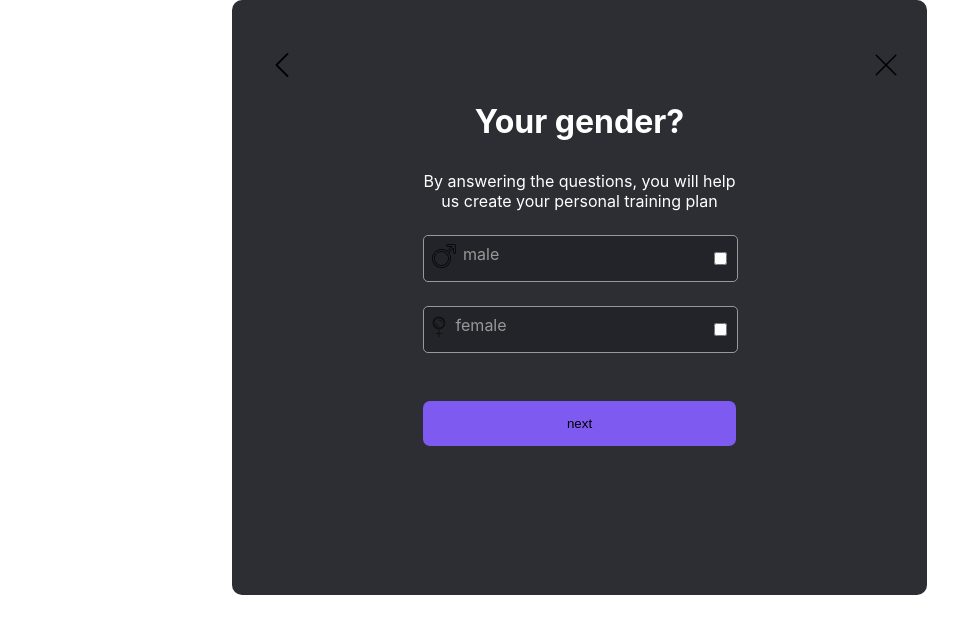
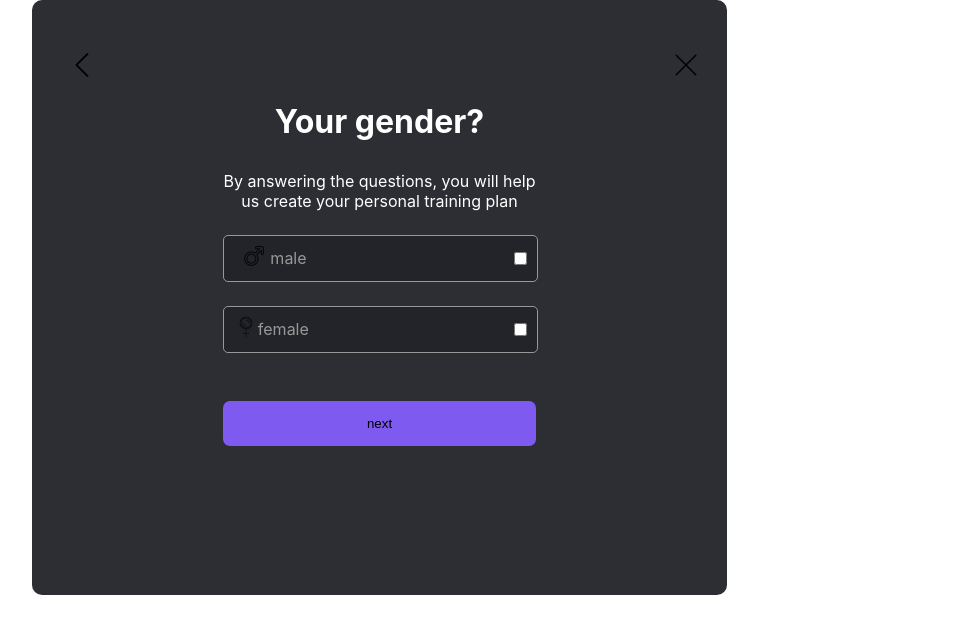
Before and after one commit to SolidPracticum/WorkoutPlannerApp, a React (Create React App) app: page /SecondModal in a window 1280 px wide. Shown: the top 634 px of the page, without its empty margins (168-1126 px from the left). Built offline with nearby package versions, Linux system fonts and the light colour scheme.

Commit message:
fix: in inputs

```diff
--- a/src/components/SecondModal/SecondModal.jsx
+++ b/src/components/SecondModal/SecondModal.jsx
@@ -30,9 +30,9 @@ export default function SecondModa() {
       <div className={styles.manIcon}>
         <input type="checkbox" id={styles.checkbox2} value={man} onChange={() => setMan(!man)} />{" "}
         <div className={styles.man}>
-          {t("reg.checkbox2")} <br />
+          <span className={styles.male}>{t("reg.checkbox2")}</span> <br />
           <label htmlFor="checkbox2">
-            <img src="Images/SecondModalIcons/man1.png" alt="maleGender" />
+            <img src="Images/SecondModalIcons/male-gender.png" alt="maleGender" />
           </label>
         </div>
       </div>
@@ -45,7 +45,7 @@ export default function SecondModa() {
           onChange={() => setWoman(!woman)}
         />{" "}
         <div className={styles.woman}>
-          {t("reg.checkbox1")} <br />
+          <span className={styles.female}>{t("reg.checkbox1")}</span> <br />
           <label htmlFor="checkbox1">
             <img src="Images/SecondModalIcons/woman.png" alt="womanGender" />
           </label>
--- a/src/components/SecondModal/SecondModal.module.scss
+++ b/src/components/SecondModal/SecondModal.module.scss
@@ -1,7 +1,7 @@
 .secondModal {
   border-radius: 10px;
   background-color: #2c2e34;
-  margin-left: 400px;
+  margin-left: 200px;
   width: 695px;
   height: 595px;
 }
@@ -64,26 +64,33 @@ input {
 .womanIcon {
   display: flex;
   flex-direction: row-reverse;
+  grid-gap:65%;
 }
 .woman {
   display: flex;
   flex-direction: row-reverse;
-  margin-right: 65%;
-  grid-gap: 5px;
 }
 .manIcon {
   display: flex;
   flex-direction: row-reverse;
-  grid-gap: 95px;
+  grid-gap: 65%;
 }
 .man {
   display: flex;
   flex-direction: row-reverse;
-  grid-gap: 7px;
-  margin-right: 37%;
 }
 
 input {
   background-color: black;
   margin-right: 10px;
 }
+.female{
+  width: 65%;
+  display: flex;
+  align-items: center;
+}
+.male{
+  width: 60%;
+  display: flex;
+  align-items: center;
+}
```
Also changed, not shown: public/Images/SecondModalIcons/male-gender.png (added).
